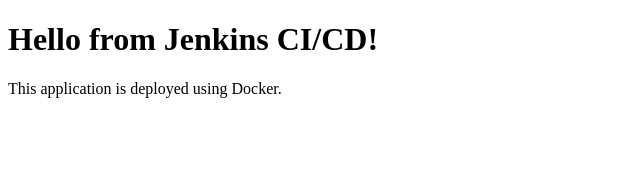
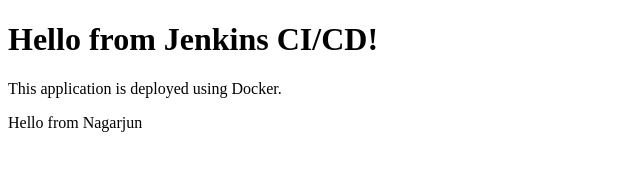
Before and after one commit to NAGARJUN-ANS08/jenkins-docker-cicd, a plain HTML site: page index.html in a window 1280 px wide. Shown: the whole page, without its empty margins (0-640 px from the left). Drawn offline with Linux system fonts and the light colour scheme.

Commit message:
Updated Index file

```diff
--- a/index.html
+++ b/index.html
@@ -6,5 +6,6 @@
 <body>
     <h1>Hello from Jenkins CI/CD!</h1>
     <p>This application is deployed using Docker.</p>
+    <p>Hello from Nagarjun</p>
 </body>
 </html>
```
